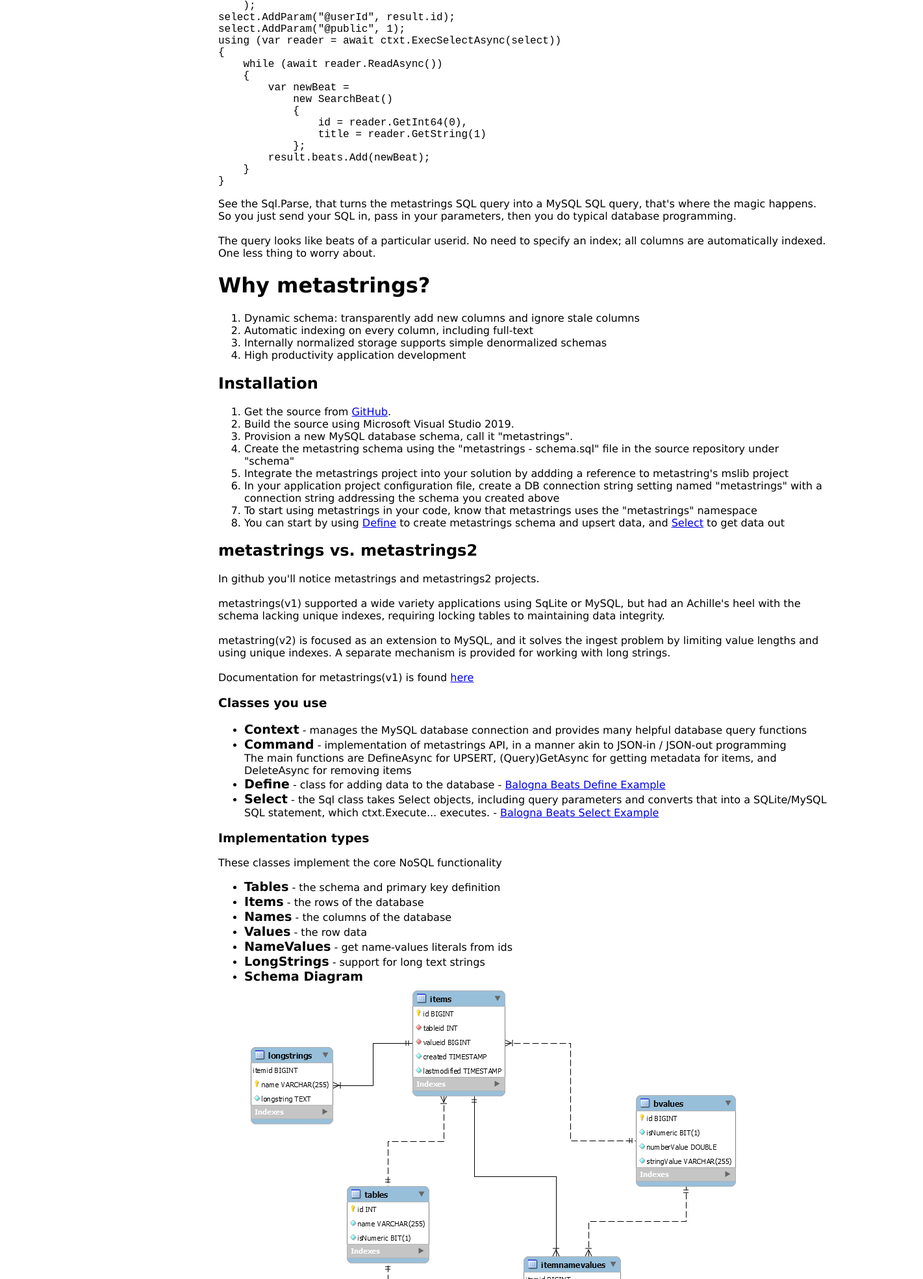
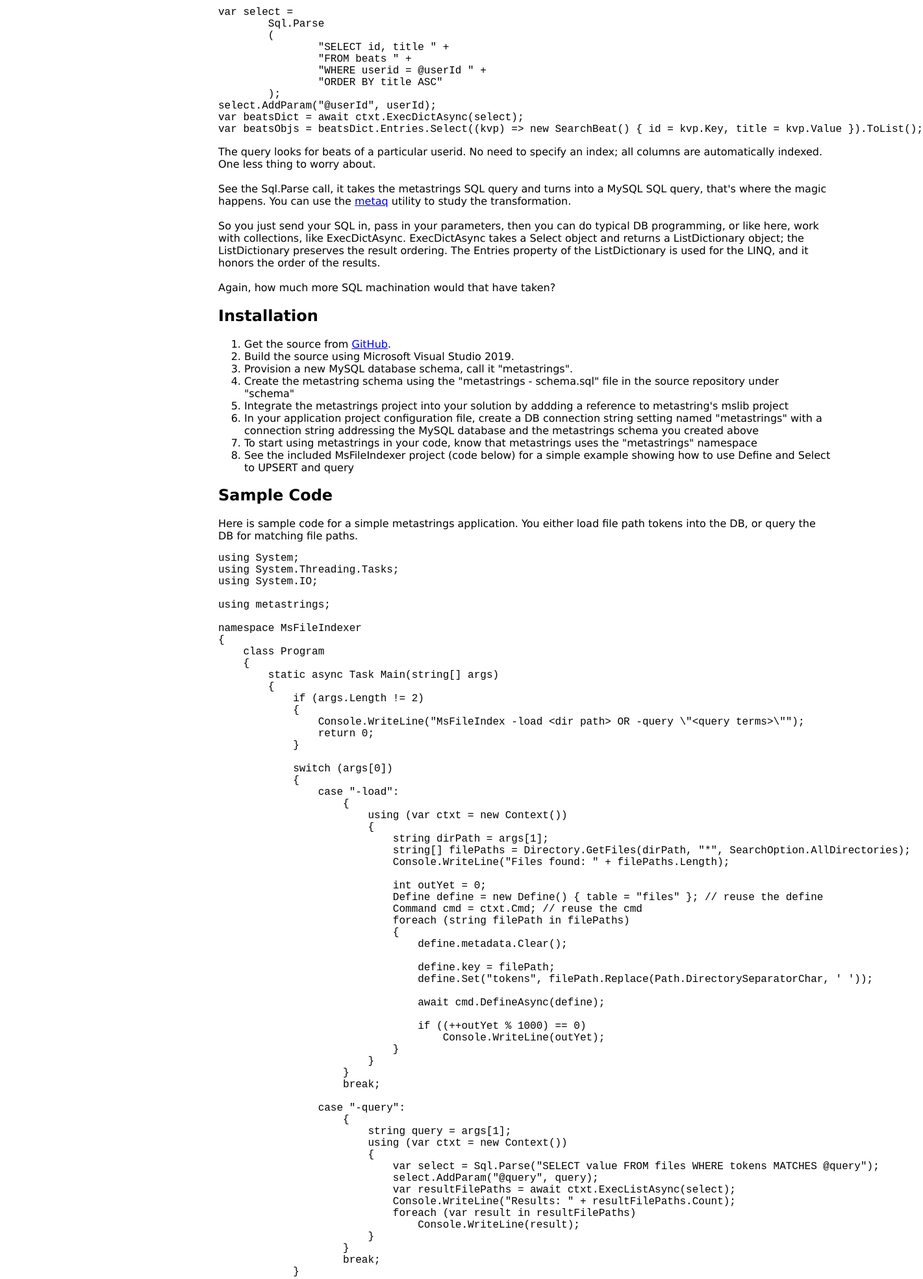
Before and after one commit to goupviet/metastrings, a plain HTML site: page docs/index.html in a window 1280 px wide. Shown: the part 832-2800 px from the top of the page at 65% size, 1421 px wide, since content can reach past the window. Drawn offline with Linux system fonts and the light colour scheme.

Commit message:
Pre-documentation push to GoDaddy

```diff
--- a/docs/index.html
+++ b/docs/index.html
@@ -59,8 +59,9 @@
 		<div class=contentGroupHeader>metastrings v2</div>
         <ul>
             <li><a href="#whatis">What is metastrings?</a></li>
-            <li><a href="#features">Why metastrings?</a></li>
+            <li><a href="#why">Why metastrings?</a></li>
             <li><a href="#installation">Installation</a></li>
+            <li><a href="#sample">Sample Code</a></li>
         </ul>
 
         <div class=contentGroupHeader>Contact</div>
@@ -70,15 +71,6 @@
 
         <div class=contentGroupHeader>Libraries</div>
         <ul>
-            <li>
-                <a href="#lib-mechanics">Classes you use</a>
-                <ol>
-                    <li><a href="#Context">Context</a></li>
-                    <li><a href="#Command">Command</a></li>
-                    <li><a href="#Define">Define</a></li>
-                    <li><a href="#Select">Select</a></li>
-                </ol>
-            </li>
             <li>
                 <a href="#lib-types">Implementation classes</a>
                 <ol>
@@ -110,46 +102,49 @@
         <b>metastrings</b> is a NoSQL database built on top of MySQL.
 		It consists of a MySQL schema, and a .NET class library that you program against.
 
-		<br>
-		<br>
+        <h1><a name=why>Why metastrings?</a></h1>
+        <ol>
+            <li>Ease of use</li>
+            <li>High productivity</li>
+            <li>Dynamic schema</li>
+            <li>Automatic indexing</li>
+		</ol>
 
 		metastrings powers <a target=_blank href="https://www.balognabeats.com">Balogna Beats</a>,
 		a web application for creating, sharing, and enjoying drum beats.
-		<a target=_blank href="https://www.balognabeats.com/metastrings.aspx">Here's info</a>
-		on how Balogna Beats uses metastrings.
 
 		<br>
 		<br>
 
 		See how simple it is to add a row to a table:
 <pre class="prettyprint lang-cs">
+public void CreateUser(string name, string email)
+{
+	...
+	// Build up the UPSERT using a Define object
+	Define define = new Define("users", name); // table name "users", primary key value is user's name
 
-// Lacking a column for the primary key, use a GUID
-string userKey = Guid.NewGuid().ToString();
+	// Set the column names and values
+	define.Set("email", email).Set("name", name).Set("logintoken", "").Set("blocked", 0);
 
-Define define = new Define("users", userKey); // table name, primary key value
-
-// Supply the column data.
-define.SetData("email", email);
-define.SetData("name", name);
-define.SetData("logintoken", "");
-define.SetData("blocked", 0);
-
-// Do the UPSERT.
+	// Do the UPSERT
 	await ctxt.Cmd.DefineAsync(define);
+	...
 </pre>
 		Just load up the Define object and have ctxt.Cmd.DefineAsync do the work.
-		Think of how much SQL that would have taken!
+		Think of how much SQL machination that would have taken!
+		No CREATE, no INSERT, no ON DUPLICATE KEY UPDATE, just Define.
+		Say what you want, and that's what you'll get.
 
 		<br>
 		<br>
 
-		And you could have done that with the "users" table not yet defined; this call would have created the table automatically.
+		You could have done this with no "users" table yet defined; the DefineAsync function creates anything new.
 
 		<br>
 		<br>
 
-		To add a new column, load up the Define with another call to SetData for the new column name and value.
+		To add a new column, load up a Define with another call to Set for the new column and process that, no ALTER anything.
 
 		<br>
 		<br>
@@ -159,44 +154,38 @@ await ctxt.Cmd.DefineAsync(define);
 var select =
 	Sql.Parse
 	(
-        "SELECT id, title FROM beats " +
-        "WHERE userid = @userId AND ispublic = @public " +
+		"SELECT id, title " +
+		"FROM beats " +
+		"WHERE userid = @userId " +
 		"ORDER BY title ASC"
 	);
-select.AddParam("@userId", result.id);
-select.AddParam("@public", 1);
-using (var reader = await ctxt.ExecSelectAsync(select))
-{
-    while (await reader.ReadAsync())
-    {
-        var newBeat =
-            new SearchBeat()
-            {
-                id = reader.GetInt64(0),
-                title = reader.GetString(1)
-            };
-        result.beats.Add(newBeat);
-    }
-}
+select.AddParam("@userId", userId);
+var beatsDict = await ctxt.ExecDictAsync<long, string>(select);
+var beatsObjs = beatsDict.Entries.Select((kvp) => new SearchBeat() { id = kvp.Key, title = kvp.Value }).ToList();
 </pre>
-		See the Sql.Parse, that turns the metastrings SQL query into a MySQL SQL query,
-		that's where the magic happens.
-		So you just send your SQL in, pass in your parameters, then you do typical database programming.
+		The query looks for beats of a particular userid.
+		No need to specify an index; all columns are automatically indexed.
+		One less thing to worry about.
 
 		<br>
 		<br>
 
-		The query looks like beats of a particular userid.
-		No need to specify an index; all columns are automatically indexed.
-		One less thing to worry about.
+		See the Sql.Parse call, it takes the metastrings SQL query and turns into a MySQL SQL query,
+		that's where the magic happens.  You can use the <a href="#Metaq">metaq</a> utility to study the transformation.
 
-        <h1><a name=features>Why metastrings?</a></h1>
-        <ol>
-            <li>Dynamic schema: transparently add new columns and ignore stale columns</li>
-            <li>Automatic indexing on every column, including full-text</li>
-            <li>Internally normalized storage supports simple denormalized schemas</li>
-            <li>High productivity application development</li>
-        </ol>
+		<br>
+		<br>
+
+		So you just send your SQL in, pass in your parameters, then you can do typical DB programming, or like here, work with collections,
+		like ExecDictAsync.
+		ExecDictAsync takes a Select object and returns a <a name=ListDictionary>ListDictionary</a> object;
+		the ListDictionary preserves the result ordering.
+		The Entries property of the ListDictionary is used for the LINQ, and it honors the order of the results.
+
+		<br>
+		<br>
+
+		Again, how much more SQL machination would that have taken?
 
         <h2><a name="installation">Installation</a></h2>
 		<ol>
@@ -205,50 +194,108 @@ using (var reader = await ctxt.ExecSelectAsync(select))
 			<li>Provision a new MySQL database schema, call it "metastrings".
 			<li>Create the metastring schema using the "metastrings - schema.sql" file in the source repository under "schema"
 			<li>Integrate the metastrings project into your solution by addding a reference to metastring's mslib project
-			<li>In your application project configuration file, create a DB connection string setting named "metastrings" with a connection string addressing the schema you created above
+			<li>
+				In your application project configuration file,
+				create a DB connection string setting named "metastrings" with a connection string
+				addressing the MySQL database and the metastrings schema you created above
+			</li>
 			<li>To start using metastrings in your code, know that metastrings uses the "metastrings" namespace
-			<li>
-				You can start by using
-				<a target=_blank href="https://www.balognabeats.com/metastrings.aspx#define">Define</a> to create metastrings schema and upsert data,
-				and <a target=_blank href="https://www.balognabeats.com/metastrings.aspx#select">Select</a> to get data out
-			</li>
+			<li>See the included MsFileIndexer project (code below) for a simple example showing how to use Define and Select to UPSERT and query</li>
 		</ol>
+
+        <h2><a name="sample">Sample Code</a></h2>
+		Here is sample code for a simple metastrings application.
+		You either load file path tokens into the DB, or query the DB for matching file paths.
+<pre class="prettyprint lang-cs">
+using System;
+using System.Threading.Tasks;
+using System.IO;
+
+using metastrings;
+
+namespace MsFileIndexer
+{
+    class Program
+    {
+        static async Task<int> Main(string[] args)
+        {
+            if (args.Length != 2)
+            {
+                Console.WriteLine("MsFileIndex -load &lt;dir path&gt; OR -query \"&lt;query terms&gt;\"");
+                return 0;
+            }
+
+            switch (args[0])
+            {
+                case "-load":
+                    {
+                        using (var ctxt = new Context())
+                        {
+                            string dirPath = args[1];
+                            string[] filePaths = Directory.GetFiles(dirPath, "*", SearchOption.AllDirectories);
+                            Console.WriteLine("Files found: " + filePaths.Length);
+
+                            int outYet = 0;
+                            Define define = new Define() { table = "files" }; // reuse the define
+                            Command cmd = ctxt.Cmd; // reuse the cmd
+                            foreach (string filePath in filePaths)
+                            {
+                                define.metadata.Clear();
+
+                                define.key = filePath;
+                                define.Set("tokens", filePath.Replace(Path.DirectorySeparatorChar, ' '));
+
+                                await cmd.DefineAsync(define);
+
+                                if ((++outYet % 1000) == 0)
+                                    Console.WriteLine(outYet);
+                            }
+                        }
+                    }
+                    break;
+
+                case "-query":
+                    {
+                        string query = args[1];
+                        using (var ctxt = new Context())
+                        {
+                            var select = Sql.Parse("SELECT value FROM files WHERE tokens MATCHES @query");
+                            select.AddParam("@query", query);
+                            var resultFilePaths = await ctxt.ExecListAsync<string>(select);
+                            Console.WriteLine("Results: " + resultFilePaths.Count);
+                            foreach (var result in resultFilePaths)
+                                Console.WriteLine(result);
+                        }
+                    }
+                    break;
+            }
+
+            return 0;
+        }
+    }
+}
+</pre>
 
         <h2>metastrings vs. metastrings2</h2>
         In github you'll notice metastrings and metastrings2 projects.
-        <br><br>
+
+		<br>
+		<br>
+
 		metastrings(v1) supported a wide variety applications using SqLite or MySQL,
-        but had an Achille's heel with the schema lacking unique indexes,
+        but had an Achille's heel because the schema lacked unique indexes,
         requiring locking tables to maintaining data integrity.
-        <br><br>
-        metastring(v2) is focused as an extension to MySQL, and it solves the ingest problem by limiting value lengths
+
+		<br>
+		<br>
+
+        metastring(v2) is focused on using MySQL, and it solves the ingest problem by limiting value lengths
         and using unique indexes.  A separate mechanism is provided for working with long strings.
-        <br><br>
+
+		<br>
+		<br>
+
 		Documentation for metastrings(v1) is found <a href="v1/index.html">here</a>
-        <h3><a name=lib-mechanics>Classes you use</a></h3>
-        <ul>
-            <li>
-                <a class=topic name=Context>Context</a> -
-                manages the MySQL database connection and provides many helpful database query functions
-            </li>
-            <li>
-                <a class=topic name=Command>Command</a> -
-                implementation of metastrings API, in a manner akin to JSON-in / JSON-out programming
-                <br>
-                The main functions are DefineAsync for UPSERT, (Query)GetAsync for getting metadata for items, and DeleteAsync for removing items
-            </li>
-            <li>
-                <a class=topic name=Define>Define</a> - class for adding data to the database
-                -
-                <a target=_blank href="https://www.balognabeats.com/metastrings.aspx#define">Balogna Beats Define Example</a>
-            </li>
-            <li>
-                <a class=topic name=Select>Select</a> - the Sql class takes Select objects, including query parameters
-                and converts that into a SQLite/MySQL SQL statement, which ctxt.Execute... executes.
-                -
-                <a target=_blank href="https://www.balognabeats.com/metastrings.aspx#select">Balogna Beats Select Example</a>
-            </li>
-        </ul>
 
         <h3><a name=lib-types>Implementation types</a></h3>
         These classes implement the core NoSQL functionality
@@ -270,7 +317,9 @@ using (var reader = await ctxt.ExecSelectAsync(select))
                 <br>
                 A List/Dictionary hybrid, used to keep the order of KeyValue Adds as the order of KeyValue iteration
 				<br>
-                This is needed for maintaining the order of keys added in to match the order of values read out
+				You get the fast lookups of a Dictionary, and the item ordering of List.
+                <br>
+                This is needed for maintaining the order of results of ExecDictAsync
             </li>
             <li>
                 <a class=topic name=ScopeTiming>ScopeTiming</a>
```
Also changed, not shown: 6 other files. Lines whose indentation alone changed are shown as unchanged.
